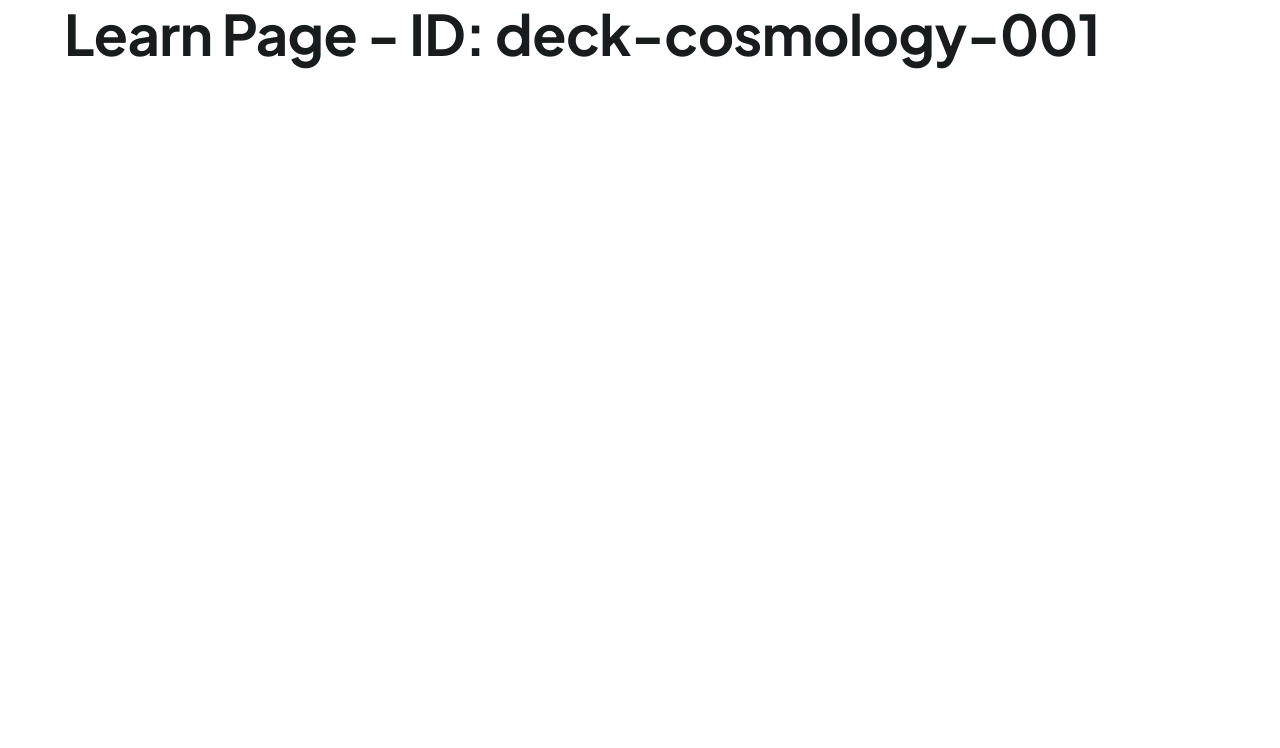
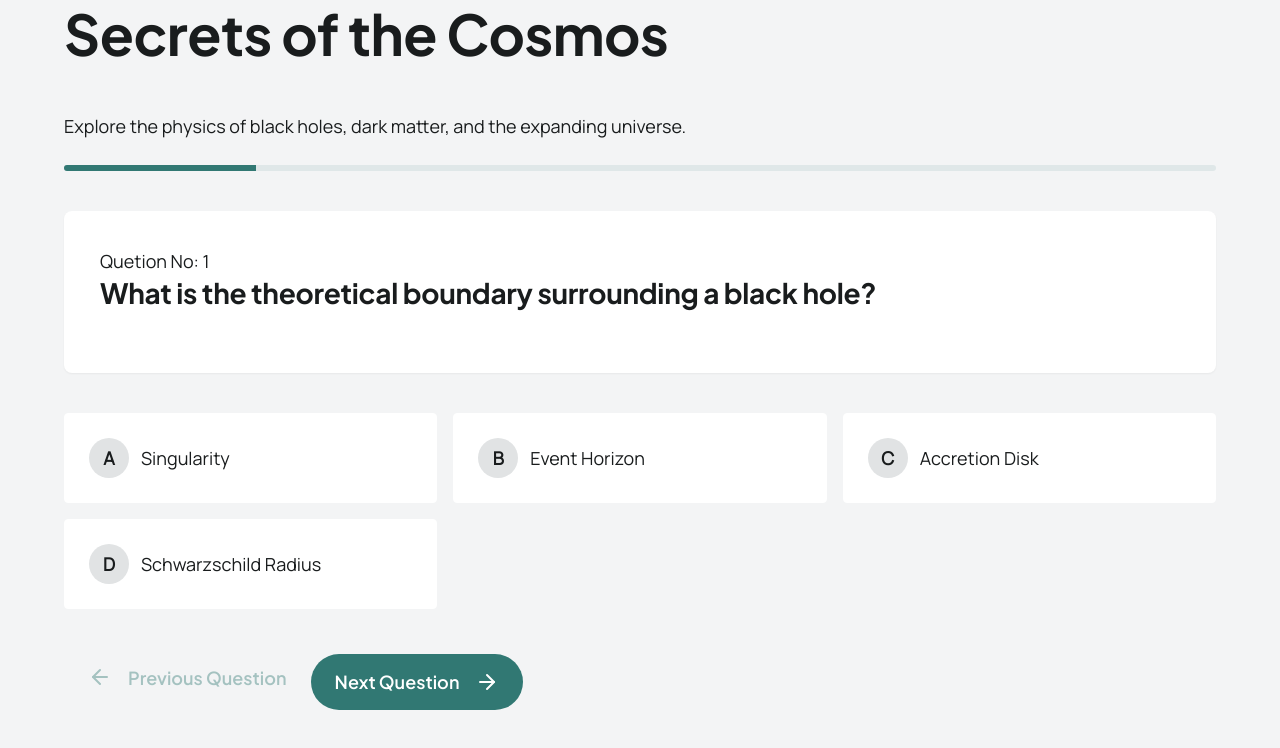
Before and after one commit to bashir-muhammad/study-sphere, a Next.js app: page /learn/deck-cosmology-001 in a window 1280 px wide. Shown: the top 748 px of the page. Built offline with nearby package versions, Linux system fonts and the light colour scheme; no server answers.

Commit message:
feat: add card, options, buttons

```diff
--- /dev/null
+++ b/src/app/learn/[id]/page.module.css
@@ -0,0 +1,11 @@
+.question {
+  display: flex;
+  flex-direction: column;
+  gap: var(--space-40);
+}
+
+.optionsFieldset {
+  display: grid;
+  grid-template-columns: repeat(auto-fill, minmax(min(100%, 280px), 1fr));
+  gap: var(--space-md);
+}
--- a/src/app/learn/[id]/page.tsx
+++ b/src/app/learn/[id]/page.tsx
@@ -1,8 +1,65 @@
-const Learn = ({ params }: { params: { id: string } }) => {
+"use client";
+import { useParams } from "next/navigation";
+import { useApp } from "@/context/app-context";
+import { useState } from "react";
+import { Button } from "@/components/button/button";
+import { Card, CardHeader, CardTitle } from "@/components/card/card";
+import { RadioFieldset, Radio } from "@/components/radio/radio";
+import ArrowRight from "@/assets/icons/arrow-right.svg";
+import ArrowLeft from "@/assets/icons/arrow-left.svg";
+import { Progress } from "@/components/progress/progress";
+
+import Styles from "./page.module.css";
+
+const Learn = () => {
+  const params = useParams();
+  const { state } = useApp();
+  const [currentIndex, setCurrentIndex] = useState(0);
+  const deck = state.decks?.find((d) => d.id === params.id);
+  const cards = deck?.cards || [];
   return (
     <div>
-      <h1>Learn Page - ID: {params.id}</h1>
-      {/* Add your learning content here */}
+      <h1>{deck?.title}</h1>
+      <p>{deck?.description}</p>
+      <div className={Styles.question}>
+        <Progress value={`${((currentIndex + 1) / cards.length) * 100}%`} />
+        <Card>
+          <CardHeader>
+            <p>Quetion No: {currentIndex + 1}</p>
+          </CardHeader>
+          <CardTitle>{cards[currentIndex].question}</CardTitle>
+        </Card>
+        <RadioFieldset className={Styles.optionsFieldset}>
+          {cards[currentIndex].options.map((option) => (
+            <Radio
+              variant="alphabet"
+              key={option}
+              id={option}
+              name={`option-${currentIndex}`}
+            >
+              {option}
+            </Radio>
+          ))}
+        </RadioFieldset>
+        <div>
+          <Button
+            variant="ghost"
+            disabled={currentIndex === 0}
+            onClick={() => setCurrentIndex((prev) => prev - 1)}
+          >
+            <ArrowLeft width={24} height={24} />
+            Previous Question
+          </Button>
+          <Button
+            variant="primary"
+            disabled={currentIndex >= cards.length - 1}
+            onClick={() => setCurrentIndex((prev) => prev + 1)}
+          >
+            Next Question
+            <ArrowRight width={24} height={24} />
+          </Button>
+        </div>
+      </div>
     </div>
   );
 };
--- a/src/components/card/card.module.css
+++ b/src/components/card/card.module.css
@@ -7,7 +7,7 @@
   border-radius: var(--space-xs);
   box-shadow: var(--box-shadow);
   transition:
-    background-color,
+    background-color var(--transition1),
     opacity var(--transition1);
 
   &:hover {
--- a/src/styles/tokens.css
+++ b/src/styles/tokens.css
@@ -45,7 +45,7 @@
   /* Color: gray scale */
   --color-white: #fff;
   --color-black: #111;
-  --background: var(--color-teal-50-10);
+  --background: var(--color-neutral-10);
   --foreground: var(--color-neutral-90);
   --color-primary: var(--color-teal-50);
   --color-tertiary: var(--color-tertiary-50);
```
Also changed, not shown: src/learning.md (added, +39 -0 lines).
